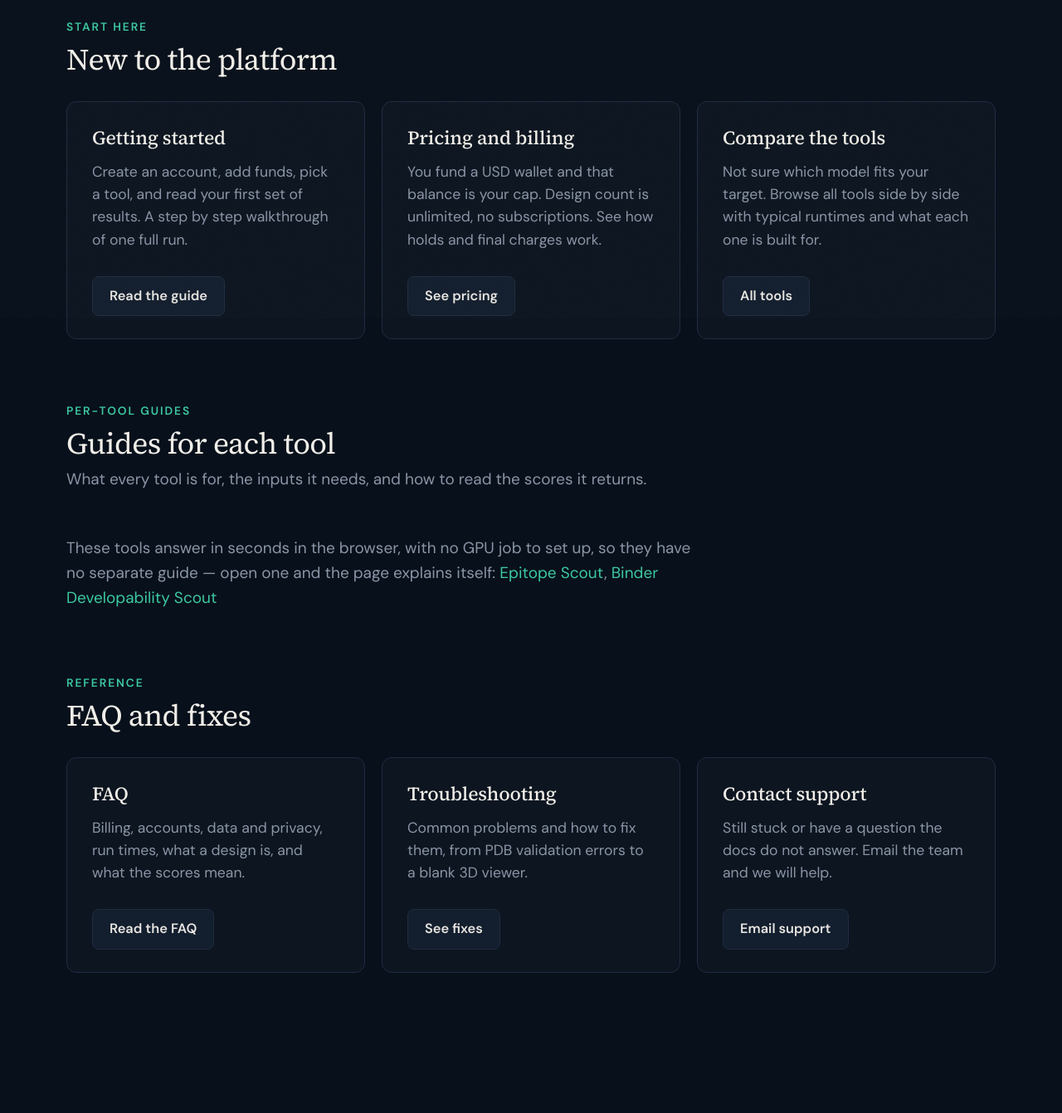
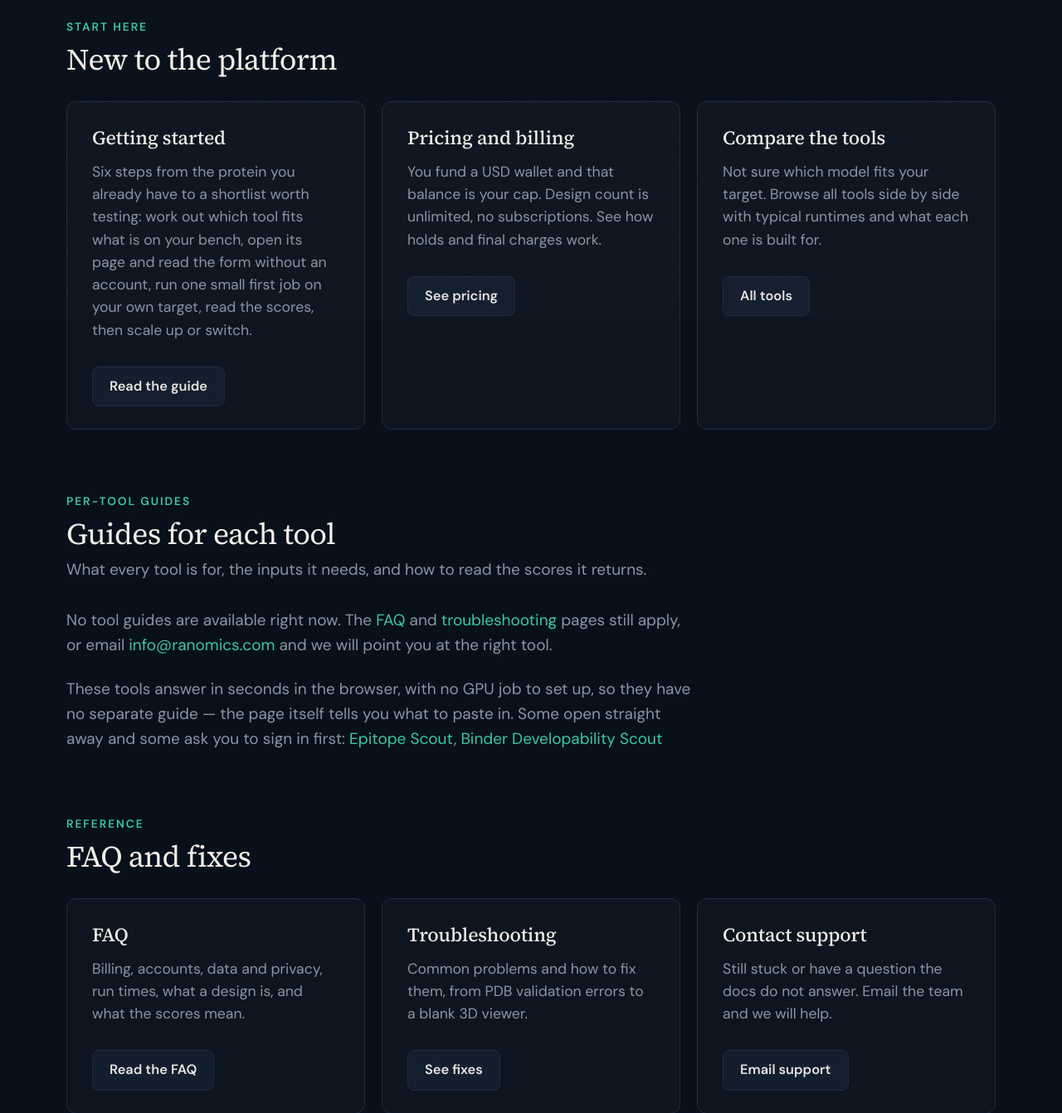
Before and after one commit to leowan7/tools-hub, a Flask app: page /help in a window 1280 px wide. Shown: the part 416-1758 px from the top of the page at 83% size. Run offline with Flask 3, Linux system fonts and the light colour scheme; some libraries are stand-ins or nearby versions.

Commit message:
fix(help): honest guideless copy, workflow-grouped guide grid, empty state
QC conditions on PR #146.

F2 The "Getting started" card on /help still advertised "Create an
   account, add funds, pick a tool" — a verbatim description of the
   account-first flow this PR replaced. Rewritten to match what
   getting_started.html now actually says: six steps, starting from the
   protein you already have and from reading a tool form with no
   account, not from signing up.

F3 The guideless paragraph promised "open one and the page explains
   itself", but /scout/ and /developability both 302 to /login for an
   anonymous visitor. Epitope Scout is being opened to anonymous access
   on a separate branch, so the copy is phrased to be true either way
   rather than pinned to today's auth state on either route.

F4 Deleting the whole guideless block left the suite green. Three tests
   added: the block renders and links every non-adapter catalog entry
   (routes read back out of the catalog, not hardcoded), and the copy
   flags that some of these need an account. Mutation-verified — each
   was confirmed red with the thing it tests removed, and green again
   after restoring.

F5 The guide grid is flag-gated where it used to be unconditional, so
   an all-flags-off deploy rendered a headed section with nothing in
   it. Added an empty state pointing at the FAQ, troubleshooting, and
   support, plus a test that renders /help with every FLAG_TOOL_* unset.

Also: the grid rendered in all_adapters() insertion order, roughly
alphabetical by slug, which scattered the eight design tools between
the predictors. Now grouped on the catalog's own "category" field.
Band names are never spelled out in the route or the template — the
order is read off _TOOL_CATEGORIES itself, so the Phase 4a rename of
those strings carries through with no edit here and no edit to
shared/tools_catalog.py.

Suite: 4880 passed / 19 skipped at the branch point 3740dbf, 4889 / 19
here. Every internal link on /help and /help/getting-started resolves;
the only redirects are /scout/ and /developability to /login, which is
exactly what the F3 copy now accounts for.

Co-Authored-By: Claude Opus 5 <noreply@anthropic.com>

```diff
--- a/blueprints/public.py
+++ b/blueprints/public.py
@@ -27,7 +27,11 @@ from flask import (
 from shared.credits import load_user_context
 from shared.feature_flags import tool_enabled
 from shared.jobs import list_jobs_for_user
-from shared.tools_catalog import _build_tools_catalog, _short_name_for_label
+from shared.tools_catalog import (
+    _build_tools_catalog,
+    _short_name_for_label,
+    _TOOL_CATEGORIES,
+)
 from tools import base as tool_base
 
 logger = logging.getLogger(__name__)
@@ -464,6 +468,24 @@ def help_index():
     catalog = _build_tools_catalog()
     tool_guides = [e for e in catalog if tool_base.get(e["slug"]) is not None]
     guideless_tools = [e for e in catalog if tool_base.get(e["slug"]) is None]
+
+    # Group the grid by the catalog's own ``category`` field. Ungrouped,
+    # it renders in ``all_adapters()`` insertion order, which is roughly
+    # alphabetical by slug — the eight design tools end up scattered
+    # between the predictors. Band names are never spelled out here: the
+    # order is read off ``_TOOL_CATEGORIES`` itself (first mention wins,
+    # which is the workflow order that dict is written in), so a rename
+    # of the band strings carries through with no edit to this file.
+    band_order = {
+        band: i
+        for i, band in enumerate(dict.fromkeys(_TOOL_CATEGORIES.values()))
+    }
+    guide_groups: dict[str, list[dict]] = {}
+    for entry in sorted(
+        tool_guides,
+        key=lambda e: band_order.get(e.get("category"), len(band_order)),
+    ):
+        guide_groups.setdefault(entry.get("category") or "Other", []).append(entry)
     breadcrumbs = [
         {"name": "Home", "url": url_for("public.index", _external=True)},
         {"name": "Help", "url": url_for("public.help_index", _external=True)},
@@ -471,7 +493,7 @@ def help_index():
     return render_template(
         "help/index.html",
         adapters=tool_base.all_adapters(),
-        tool_guides=tool_guides,
+        guide_groups=list(guide_groups.items()),
         guideless_tools=guideless_tools,
         breadcrumbs=breadcrumbs,
     )
--- a/templates/help/index.html
+++ b/templates/help/index.html
@@ -24,8 +24,10 @@
       <article class="why-card">
         <h3 class="why-card-title">Getting started</h3>
         <p class="why-card-body">
-          Create an account, add funds, pick a tool, and read your first
-          set of results. A step by step walkthrough of one full run.
+          Six steps from the protein you already have to a shortlist worth
+          testing: work out which tool fits what is on your bench, open its
+          page and read the form without an account, run one small first
+          job on your own target, read the scores, then scale up or switch.
         </p>
         <p style="margin-top: 0.85rem;">
           <a href="{{ url_for('public.help_getting_started') }}" class="btn-secondary">Read the guide</a>
@@ -65,13 +67,16 @@
         scores it returns.
       </p>
     </div>
-    {# tool_guides comes from _build_tools_catalog() via public.help_index,
-       filtered to the slugs help_tool_guide actually resolves. It used to be
-       a hardcoded list of nine and had gone stale by five live tools. #}
+    {# guide_groups comes from _build_tools_catalog() via public.help_index,
+       filtered to the slugs help_tool_guide actually resolves and grouped by
+       the catalog's own category field. It used to be a hardcoded list of
+       nine and had gone stale by five live tools. #}
+    {% for band, tools in guide_groups %}
+      <h3 class="section-title" style="font-size: 1.05rem; margin: 1.4rem 0 0.7rem;">{{ band }}</h3>
       <div class="why-grid">
-      {% for tool in tool_guides %}
+        {% for tool in tools %}
           <article class="why-card">
-          <h3 class="why-card-title">{{ tool.name }}</h3>
+            <h4 class="why-card-title">{{ tool.name }}</h4>
             <p class="why-card-body">{{ tool.tagline }}</p>
             <p style="margin-top: 0.85rem;">
               <a href="{{ url_for('public.help_tool_guide', tool=tool.slug) }}" class="btn-secondary">Open guide</a>
@@ -79,11 +84,24 @@
           </article>
         {% endfor %}
       </div>
+    {% else %}
+      {# Every GPU tool is feature-flag gated and the flags are fail-closed,
+         so an all-flags-off deploy renders this section with nothing in it. #}
+      <p class="section-lede">
+        No tool guides are available right now. The
+        <a href="{{ url_for('public.help_faq') }}">FAQ</a> and
+        <a href="{{ url_for('public.help_troubleshooting') }}">troubleshooting</a>
+        pages still apply, or email
+        <a href="mailto:{{ support_email }}">{{ support_email }}</a> and we
+        will point you at the right tool.
+      </p>
+    {% endfor %}
     {% if guideless_tools %}
       <p class="section-lede" style="margin-top: 1.1rem;">
         These tools answer in seconds in the browser, with no GPU job to set
-        up, so they have no separate guide — open one and the page explains
-        itself:
+        up, so they have no separate guide — the page itself tells you what
+        to paste in. Some open straight away and some ask you to sign in
+        first:
         {% for tool in guideless_tools %}
           <a href="{{ tool.route }}">{{ tool.name }}</a>{% if not loop.last %},{% endif %}
         {% endfor %}
```
Also changed, not shown: tests/test_help_tool_guides.py (+105 -0 lines). Lines whose indentation alone changed are shown as unchanged.
